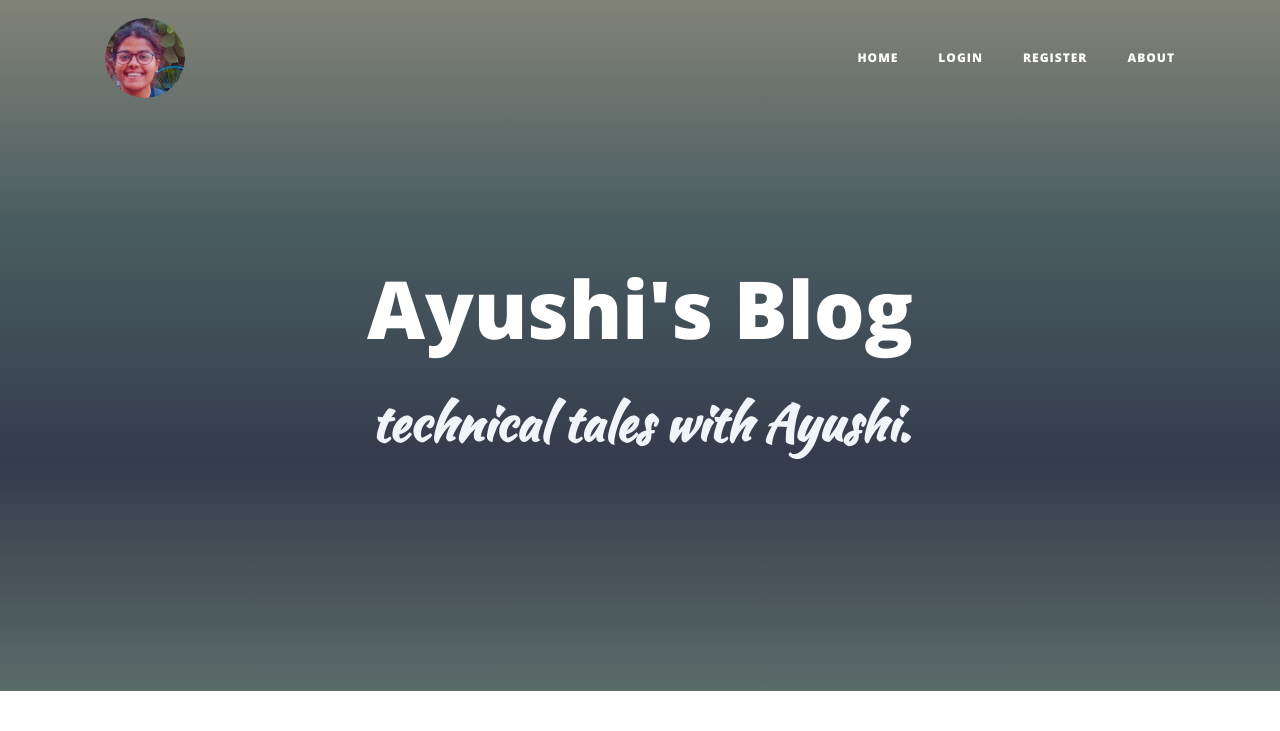
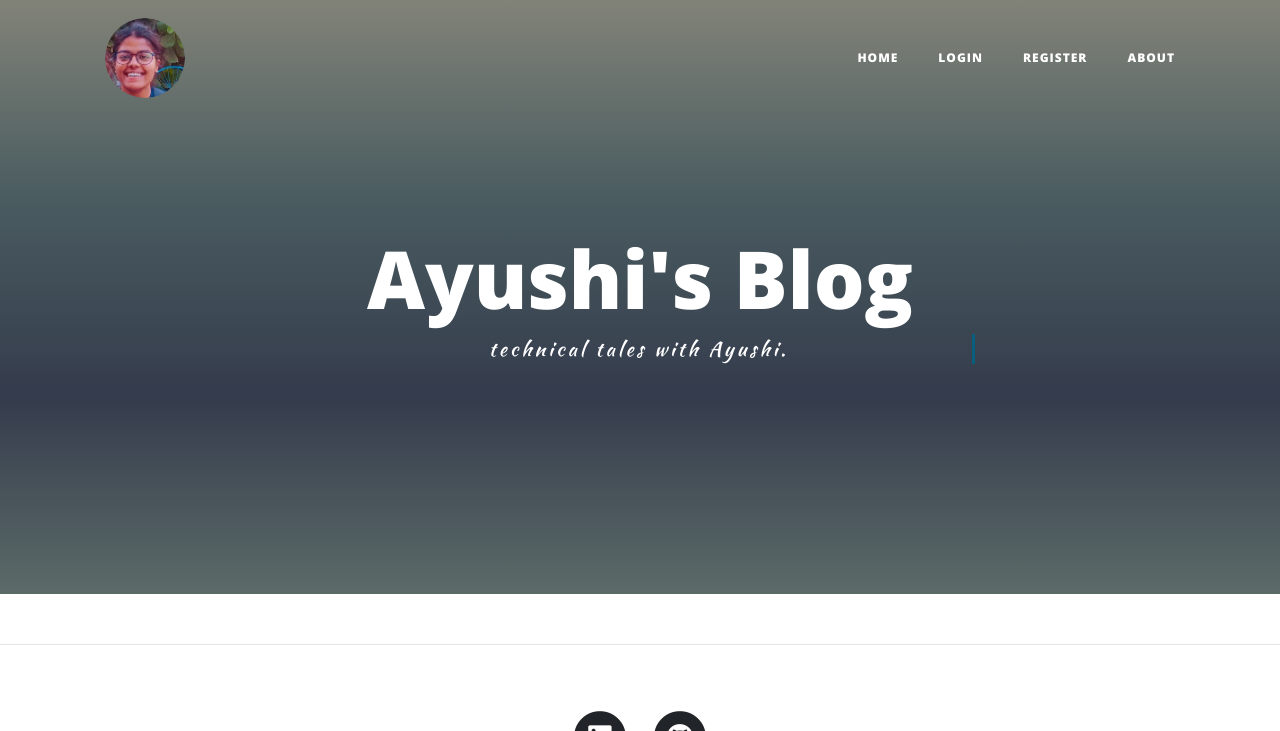
Before and after one commit to ayushi25jaiswal/ayushi-blog, a Flask app: page / in a window 1280 px wide. Shown: the top 731 px of the page. Run offline with Flask 2, Linux system fonts and the light colour scheme; data that the repository does not hold is empty; some libraries are stand-ins or nearby versions; some web fonts are replaced.

Commit message:
Initial Commit

```diff
--- a/templates/index.html
+++ b/templates/index.html
@@ -7,16 +7,17 @@
       <div class="row">
         <div class="col-lg-8 col-md-10 mx-auto">
           <div class="site-heading" >
-            <div class="typewriter" style="padding: 30px;"></div>
+            <div class="typewriter" style="padding: 30px;">
             <h1>Ayushi's Blog</h1>
-            <p  style="font-family: 'Kaushan Script', cursive; font-size:50px; font-weight:bold; color:#F0F5F9">technical  tales  with  Ayushi.</p>
+            <p  style="font-family: 'Kaushan Script', cursive;">technical  tales  with  Ayushi.</p>
+              </div>
           </div>
             <!-- Main Content -->
   <div class="container">
     <div class="row">
-      <div class="col-lg-8 col-md-10 mx-auto">
+      <div class="col-lg-8 col-md-10 mx-auto" >
         {% for post in all_posts %}
-        <div class="post-preview"  style="outline-style: solid; outline: 2px solid black;padding: 10px;margin-bottom: 50px; ">
+        <div class="post-preview"  style="background-color:white;outline-style: solid; outline: 2px solid black;padding: 10px;margin-bottom: 50px; ">
           <a href="{{ url_for('show_post', post_id=post.id) }}">
             <h2 class="post-title">
               {{post.title}}
```
